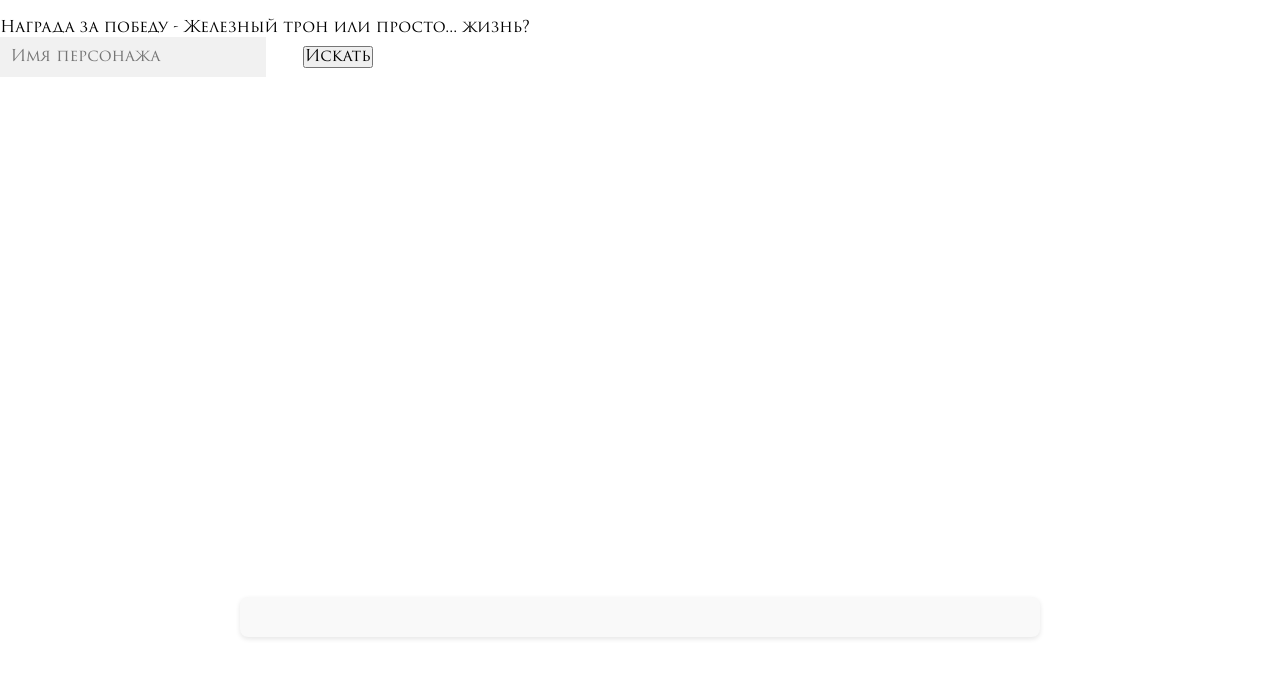
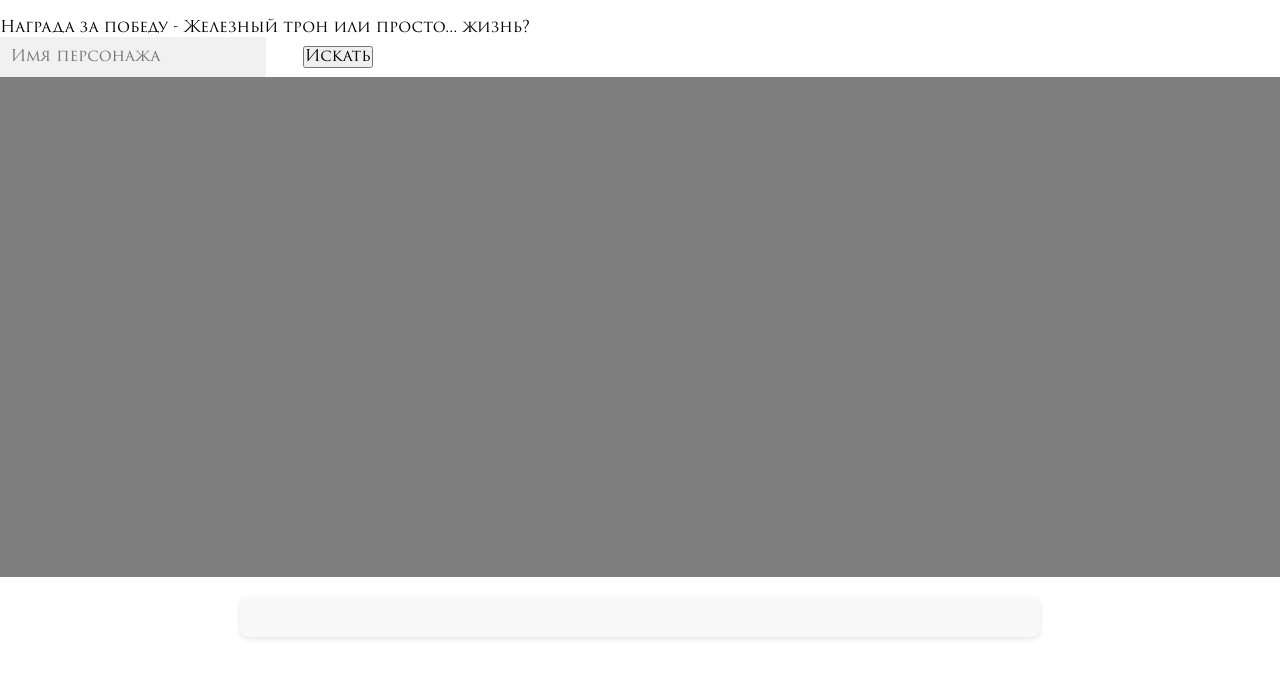
Before and after one commit to galagrin/Game-of-Thrones-project, a website: page public/Index.html in a window 1280 px wide. Shown: the part 61-738 px from the top of the page. Drawn offline with Linux system fonts and the light colour scheme; no server answers.

Commit message:
card-container: added background overlay, color

```diff
--- a/public/styles/main.css
+++ b/public/styles/main.css
@@ -92,10 +92,13 @@ input[type="submit"] {
 .card {
   margin: auto;
   width: 50%;
+  position: relative;
+  z-index: 2;
 }
 
 .character-pic {
   width: 400px;
+  display: none;
 }
 /* ПРОБА - ПОИСК */
 
@@ -136,5 +139,18 @@ input[type="submit"] {
   width: 100%;
   height: 500px;
   padding: 20px;
+  position: relative;
+  color: #fff;
+}
+
+#card-container::before {
+  content: "";
+  position: absolute;
+  top: 0;
+  left: 0;
+  width: 100%;
+  height: 100%;
+  background: rgba(0, 0, 0, 0.5);
+  z-index: 1;
 }
 /* КАРТОЧКА ГЕРОЯ */
```
